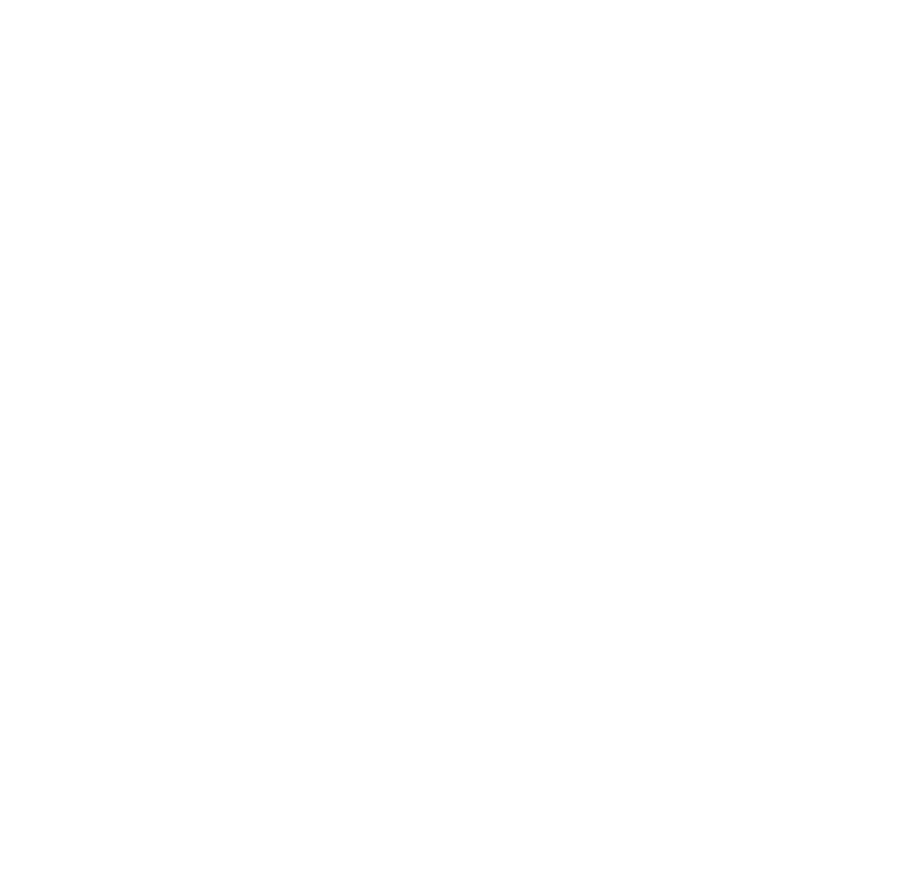
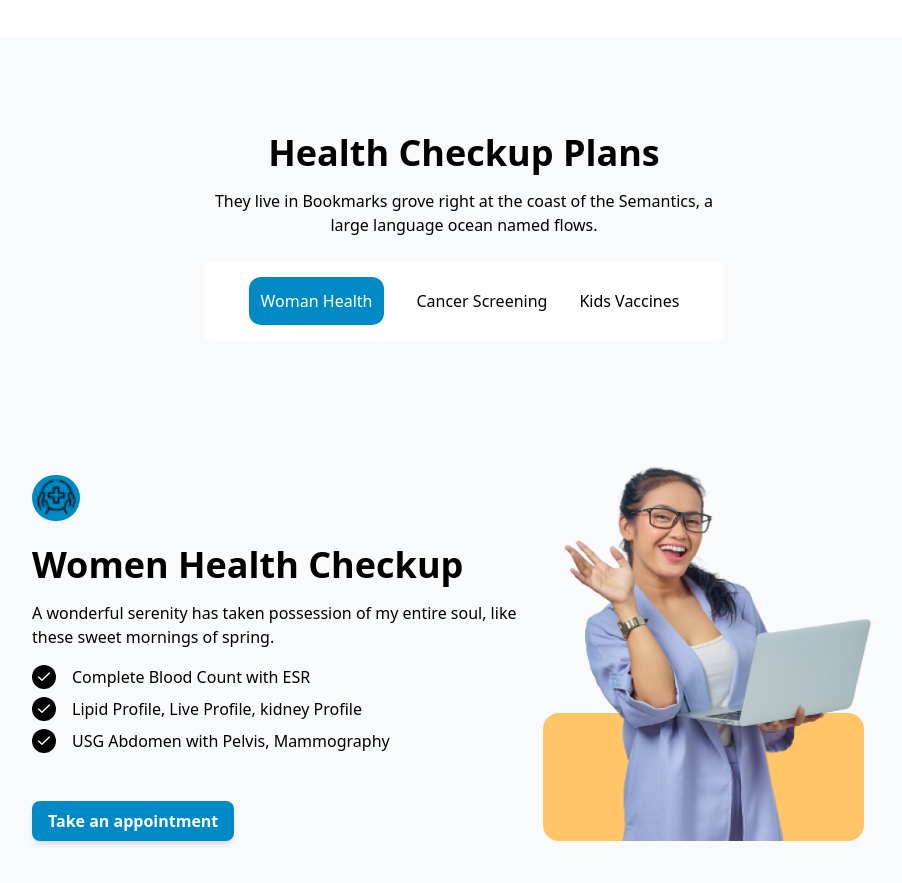
Before and after one commit to johnabhishektg/medico, a React (Vite) app: page / in a window 1280 px wide. Shown: the part 2980-3863 px from the top of the page, without its empty margins (176-1078 px from the left). Before the commit the page ends 3117 px from the top, so only its background shows below. Built offline with nearby package versions, Linux system fonts and the light colour scheme.

Commit message:
health checkup women section

```diff
--- a/src/App.tsx
+++ b/src/App.tsx
@@ -172,8 +172,8 @@
       </section>
 
       {/* wellness section */}
-      <section className="px-36 pt-28 h-[842px] bg-white ">
-        <div className="md:flex justify-between items-end h-[340px]">
+      <section className="px-36 pt-28 h-[742px] bg-white ">
+        <div className="px-12 md:flex justify-between items-end h-[340px]">
           <div className="relative bg-secondary w-[385px] h-[128px] rounded-2xl">
             <img
               className="absolute bottom-0 right-8"
@@ -182,7 +182,7 @@
             />
           </div>
 
-          <ul className="mr-44 mb-12">
+          <ul className="mr-14 mb-12">
             <h1 className="mb-8 text-5xl font-semibold">Why Choose Us?</h1>
             <li className="flex gap-4 font-medium text-base mt-2">
               <Check className="bg-primary text-white p-1 rounded-full" />
@@ -207,7 +207,7 @@
           </ul>
         </div>
 
-        <div className="mt-12">
+        <div className="mt-12 px-12">
           <h1 className="text-4xl font-semibold">
             Wellness, Compassion, Quality
           </h1>
@@ -219,6 +219,71 @@
           <button className="btn-primary mt-6">Take an appointment</button>
         </div>
       </section>
+
+      {/* health checkup plans */}
+      <section className="px-36 md:h-[977px]">
+        <div className="mt-24 flex justify-center items-center">
+          <div className="text-center">
+            <h1 className="text-4xl font-semibold">Health Checkup Plans</h1>
+            <p className="mt-4 leading-6 md:w-[520px]">
+              They live in Bookmarks grove right at the coast of the Semantics,
+              a large language ocean named flows.
+            </p>
+
+            <div className="mt-6 flex items-center justify-center  py-4 rounded-lg gap-8 bg-white">
+              <div className="text-base font-medium inline-block bg-primary rounded-xl p-3 text-white">
+                Woman Health
+              </div>
+              <div className="text-base font-medium cursor-pointer hover:text-primary">
+                Cancer Screening
+              </div>
+              <div className="text-base font-medium cursor-pointer hover:text-primary">
+                Kids Vaccines
+              </div>
+            </div>
+          </div>
+        </div>
+
+        <div className="mt-40 px-16 md:flex justify-between items-end h-[340px]">
+          <div className="">
+            <img
+              className="bg-primary rounded-full text-white p-1 w-12"
+              src="../logo.png"
+              alt="logo"
+            />
+            <h1 className="mt-6 text-4xl font-semibold">
+              Women Health Checkup
+            </h1>
+            <p className="mt-4 md:w-[511px] leading-6">
+              A wonderful serenity has taken possession of my entire soul, like
+              these sweet mornings of spring.
+            </p>
+            <ul className="mt-4">
+              <li className="flex gap-4 font-medium text-base mt-2">
+                <Check className="bg-black text-white p-1 rounded-full" />
+                <div>Complete Blood Count with ESR</div>
+              </li>
+              <li className="flex gap-4 font-medium text-base mt-2">
+                <Check className="bg-black text-white p-1 rounded-full" />
+                <div>Lipid Profile, Live Profile, kidney Profile </div>
+              </li>
+              <li className="flex gap-4 font-medium text-base mt-2">
+                <Check className="bg-black text-white p-1 rounded-full" />
+                <div>USG Abdomen with Pelvis, Mammography</div>
+              </li>
+            </ul>
+            <button className="btn-primary mt-12">Take an appointment</button>
+          </div>
+
+          <div className="relative bg-secondary w-[385px] h-[128px] mt-8 mr-8 rounded-2xl">
+            <img
+              className="absolute bottom-0 left-4"
+              src="../image30.png"
+              alt=""
+            />
+          </div>
+        </div>
+      </section>
     </div>
   );
 }
```
Also changed, not shown: public/image30.png (added).
